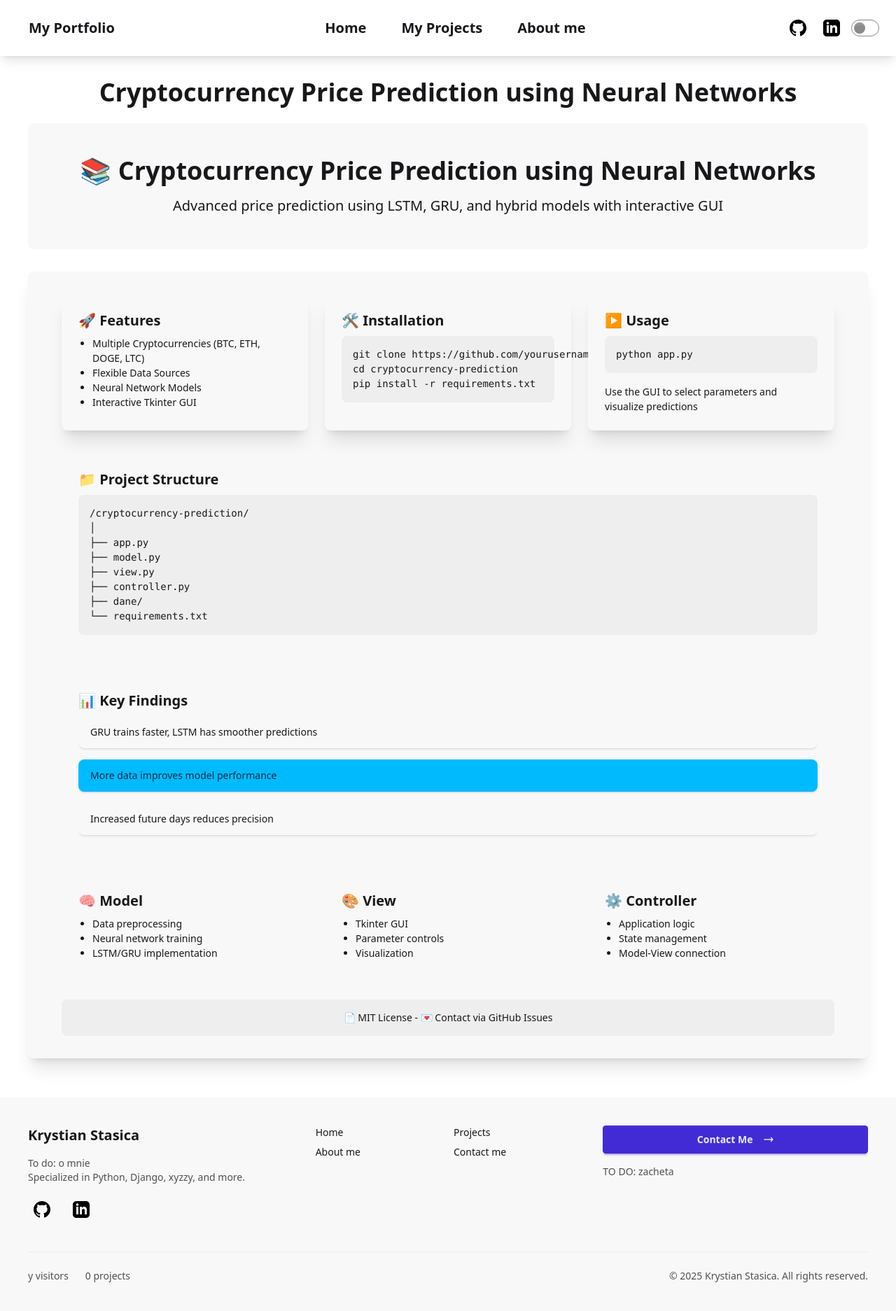
After one commit to stokuj/my-django-portfolio, a Django app: page /blog/CryptoCurrencyPP/ in a window 1280 px wide. The commit adds this page. Shown: the whole page at 70% size. Run offline with Django 5.2, Linux system fonts and the light colour scheme; data that the repository does not hold is empty; some libraries are stand-ins or nearby versions.

Commit message:
Dodanie crypto prediction

```diff
--- /dev/null
+++ b/main/templates/main/blog/CryptoCurrencyPP.html
@@ -0,0 +1,133 @@
+{% extends "base.html" %}
+
+{% block page_name %}Analiza rozkładu obciążeń podatkowych{% endblock page_name %}
+
+{% block content %}
+
+<h1 class="text-xl font-bold text-center">Cryptocurrency Price Prediction using Neural Networks</h1>
+
+
+<div class="container mx-auto p-6 max-w-7xl">
+                <!-- Hero Section -->
+                <div class="hero bg-base-200 rounded-lg p-8 mb-8">
+                    <div class="hero-content text-center">
+                        <div class="max-w-2xl">
+                            <h1 class="text-5xl font-bold mb-4">📚 Cryptocurrency Price Prediction using Neural Networks</h1>
+                            <p class="text-xl">Advanced price prediction using LSTM, GRU, and hybrid models with interactive GUI</p>
+                        </div>
+                    </div>
+                </div>
+    <div class="card bg-base-200 w-full p-8 shadow-xl">
+
+        <div class="container mx-auto px-4">
+
+
+            <!-- Features Grid -->
+            <div class="grid md:grid-cols-2 lg:grid-cols-3 gap-6 mb-8">
+                <div class="card bg-base-200 shadow-xl">
+                    <div class="card-body">
+                        <h2 class="card-title">🚀 Features</h2>
+                        <ul class="list-disc pl-5">
+                            <li>Multiple Cryptocurrencies (BTC, ETH, DOGE, LTC)</li>
+                            <li>Flexible Data Sources</li>
+                            <li>Neural Network Models</li>
+                            <li>Interactive Tkinter GUI</li>
+                        </ul>
+                    </div>
+                </div>
+
+                <div class="card bg-base-200 shadow-xl">
+                    <div class="card-body">
+                        <h2 class="card-title">🛠️ Installation</h2>
+                        <pre class="bg-base-300 p-4 rounded-lg"><code>git clone https://github.com/yourusername/cryptocurrency-prediction.git
+cd cryptocurrency-prediction
+pip install -r requirements.txt</code></pre>
+                    </div>
+                </div>
+
+                <div class="card bg-base-200 shadow-xl">
+                    <div class="card-body">
+                        <h2 class="card-title">▶️ Usage</h2>
+                        <pre class="bg-base-300 p-4 rounded-lg"><code>python app.py</code></pre>
+                        <p class="mt-2">Use the GUI to select parameters and visualize predictions</p>
+                    </div>
+                </div>
+            </div>
+
+            <!-- Project Structure -->
+            <div class="card bg-base-200 mb-8">
+                <div class="card-body">
+                    <h2 class="card-title">📁 Project Structure</h2>
+                    <pre class="bg-base-300 p-4 rounded-lg"><code>/cryptocurrency-prediction/
+│
+├── app.py
+├── model.py
+├── view.py
+├── controller.py
+├── dane/
+└── requirements.txt</code></pre>
+                </div>
+            </div>
+
+            <!-- Key Findings -->
+            <div class="card bg-base-200 mb-8">
+                <div class="card-body">
+                    <h2 class="card-title">📊 Key Findings</h2>
+                    <div class="grid gap-4">
+                        <div class="alert alert-success">
+                            <span>GRU trains faster, LSTM has smoother predictions</span>
+                        </div>
+                        <div class="alert alert-info">
+                            <span>More data improves model performance</span>
+                        </div>
+                        <div class="alert alert-warning">
+                            <span>Increased future days reduces precision</span>
+                        </div>
+                    </div>
+                </div>
+            </div>
+
+            <!-- Architecture -->
+            <div class="grid md:grid-cols-3 gap-6 mb-8">
+                <div class="card bg-base-200">
+                    <div class="card-body">
+                        <h2 class="card-title">🧠 Model</h2>
+                        <ul class="list-disc pl-5">
+                            <li>Data preprocessing</li>
+                            <li>Neural network training</li>
+                            <li>LSTM/GRU implementation</li>
+                        </ul>
+                    </div>
+                </div>
+                <div class="card bg-base-200">
+                    <div class="card-body">
+                        <h2 class="card-title">🎨 View</h2>
+                        <ul class="list-disc pl-5">
+                            <li>Tkinter GUI</li>
+                            <li>Parameter controls</li>
+                            <li>Visualization</li>
+                        </ul>
+                    </div>
+                </div>
+                <div class="card bg-base-200">
+                    <div class="card-body">
+                        <h2 class="card-title">⚙️ Controller</h2>
+                        <ul class="list-disc pl-5">
+                            <li>Application logic</li>
+                            <li>State management</li>
+                            <li>Model-View connection</li>
+                        </ul>
+                    </div>
+                </div>
+            </div>
+
+            <!-- Footer -->
+            <footer class="footer footer-center p-4 bg-base-300 text-base-content rounded-lg mt-8">
+                <div>
+                    <p>📄 MIT License - 💌 Contact via GitHub Issues</p>
+                </div>
+            </footer>
+        </div>
+    </div>
+</div>
+{% endblock content %}
--- a/main/templates/main/blog/analiza_makro_konkurs.html
+++ b/main/templates/main/blog/analiza_makro_konkurs.html
@@ -126,8 +126,9 @@
 
             <div class="bg-base-200 p-6 rounded-box mb-6">
             <!-- Text Content -->
+            <h2 class="text-2xl font-semibold text-secondary">Progresywność opodatkowania pracy w Fiskalii</h2>
             <div class="mb-8">
-                <h3 class="text-xl font-bold text-primary mb-4">Progresywność opodatkowania pracy w Fiskalii</h3>
+
                 <p class="text-base-content">
                 Progresywność opodatkowania pracy w Fiskalii jest wyraźnie widoczna, co potwierdza rosnąca stopa
                 opodatkowania wraz ze wzrostem dochodu. Najwyższe decyle dochodowe ponoszą proporcjonalnie
--- a/main/urls.py
+++ b/main/urls.py
@@ -10,4 +10,6 @@ urlpatterns = [
     #path('projects/', project_list, name='projects'),
     path("projects/<int:project_id>/", views.project_detail, name="project_detail"),
     path("blog/analiza_makro_konkurs/", views.analiza_makro_konkurs, name="analiza_makro_konkurs"),
+    path("blog/web_scrapper_lubimyczytac/", views.web_scrapper_lubimyczytac, name="web_scrapper_lubimyczytac"),
+        path("blog/CryptoCurrencyPP/", views.CryptoCurrencyPP, name="CryptoCurrencyPP"),
 ]
--- a/main/views.py
+++ b/main/views.py
@@ -28,3 +28,9 @@ def project_detail(request, project_id):
 
 def analiza_makro_konkurs(request):
     return render(request, "main/blog/analiza_makro_konkurs.html")
+
+def web_scrapper_lubimyczytac(request):
+    return render(request, "main/blog/web_scrapper_lubimyczytac.html")
+
+def CryptoCurrencyPP(request):
+    return render(request, "main/blog/CryptoCurrencyPP.html")
--- a/personal_portfolio/settings.py
+++ b/personal_portfolio/settings.py
@@ -102,7 +102,7 @@ else:
         'NAME': 'portfolioDB',
         'USER': 'postgres',
         'PASSWORD': 'NstftHLz',
-        'HOST': 'db',
+        'HOST': 'localhost',
         'PORT': '5432',       # domyślny port PostgreSQL
         }
     }
```
Also changed, not shown: main/templates/main/blog/web_scrapper_lubimyczytac.html (added, +244 -0 lines), main/static/css/style.css.
